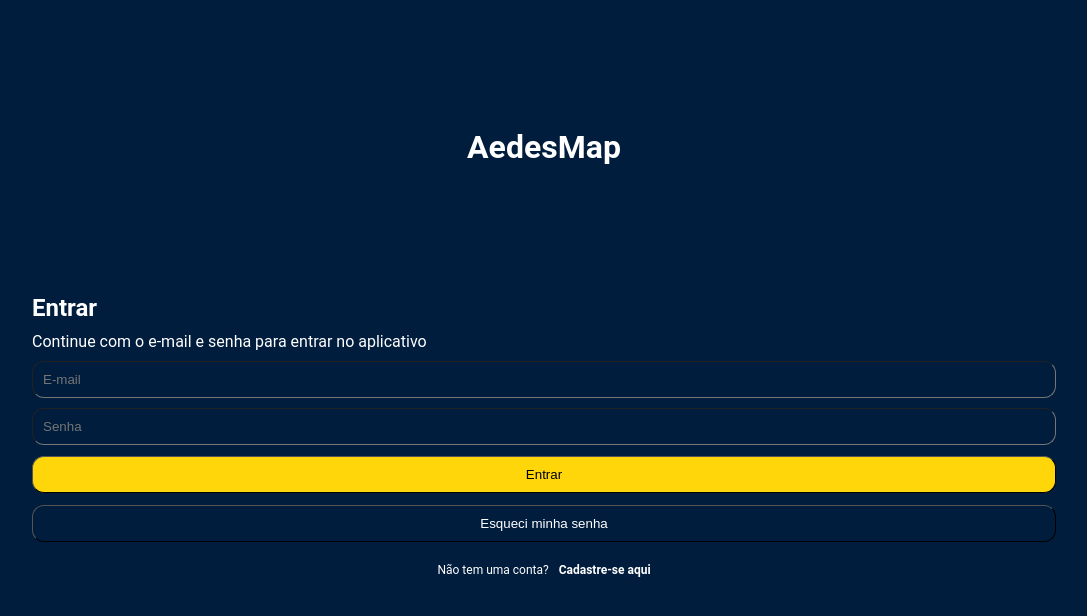
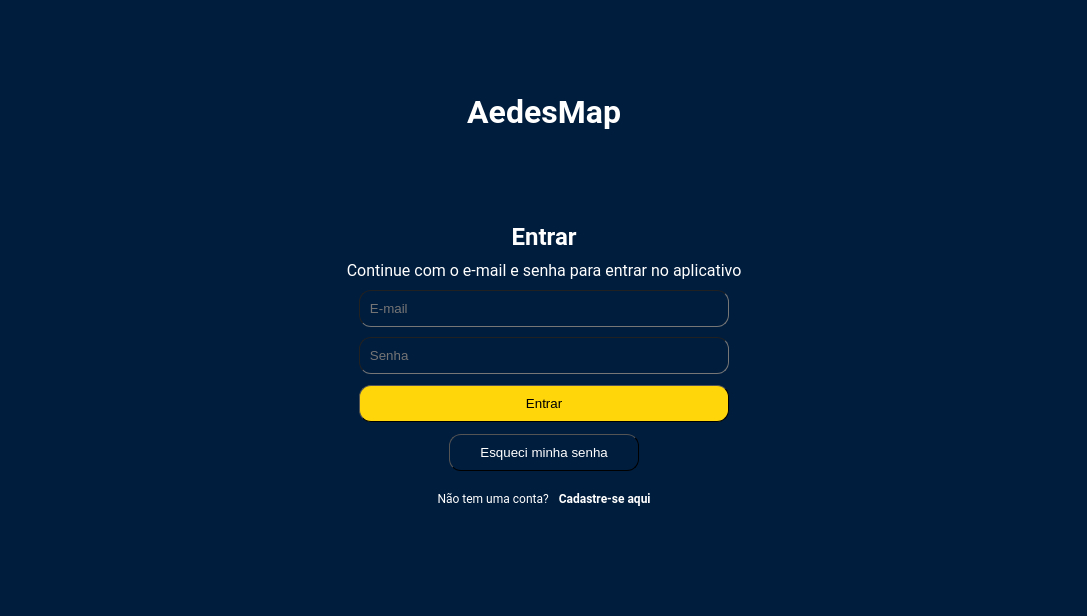
Before and after one commit to Vtr97/AedesMap, a React (Vite) app: page /login in a window 1280 px wide. Shown: the top 616 px of the page, without its empty margins (96-1183 px from the left). Built offline with nearby package versions, Linux system fonts and the light colour scheme.

Commit message:
CSS Desktop Inicial

```diff
--- a/src/pages/LandingPage/LandingPage.module.css
+++ b/src/pages/LandingPage/LandingPage.module.css
@@ -43,3 +43,18 @@
 .buttons button{
     min-width: 70%;
 }
+
+@media (min-width: 720px) {
+    .grid{
+        display: grid;
+        grid-template-columns: 0.5fr auto 0.5fr;
+    }
+    .col_center{
+        grid-column: 2
+
+    }
+    .buttons{
+        max-width: 50%;
+        min-width: 50%;
+    }
+}
--- a/src/pages/LandingPage/LandingPage.tsx
+++ b/src/pages/LandingPage/LandingPage.tsx
@@ -6,13 +6,17 @@ import { useNavigate } from "react-router-dom";
 const LandingPage: React.FC = () => {
     const navigate = useNavigate();
     return (
+        <div className={styles.grid}>
+                <div className={styles.col_center}>
                     <div className={styles["landing-page"]}>
+
                     <header className={styles.header}>
                         <h1 className={styles.logo} onClick={() => navigate("/")}>
                             AedesMap
                         </h1>
                     </header>
                     <main className={styles.main}>
+
                         <h2 className={styles.subtitle}>
                             Utilize <span className={styles.highlight}>Aedes Map</span>{" "}
                             para registrar os focos de dengue na sua região
@@ -38,6 +42,8 @@ const LandingPage: React.FC = () => {
                         </div>
                     </main>
                 </div>
+            </div>
+        </div>
     );
 };
 
--- a/src/pages/LoginPage/LoginPage.module.css
+++ b/src/pages/LoginPage/LoginPage.module.css
@@ -80,3 +80,30 @@
     font-weight: bold;
     cursor: pointer;
 }
+
+@media (min-width: 720px) {
+    .grid{
+        display: grid;
+        grid-template-columns: 0.2fr auto 0.2fr;
+    }
+    .col_center{
+        grid-column: 2
+
+    }
+    .login-form input{
+        min-width: 50%;
+    }
+    .login-form button{
+        min-width: 50%;
+    }
+    .forgot{
+        min-width: 50%;
+    }
+
+    .forgot button{
+        min-width: 50%;
+    }
+    .main{
+        align-items: center;
+    }
+}
--- a/src/pages/LoginPage/LoginPage.tsx
+++ b/src/pages/LoginPage/LoginPage.tsx
@@ -6,6 +6,8 @@ import { useNavigate } from "react-router-dom";
 const LoginPage: React.FC = () => {
     const navigate = useNavigate();
     return (
+        <div className={styles.grid}>
+            <div className={styles.col_center}>
                 <div className={styles["login-page"]}>
                     <header className={styles.header}>
                         <h1 className={styles.logo} onClick={() => navigate("/")}>
@@ -51,6 +53,8 @@ const LoginPage: React.FC = () => {
                         </p>
                     </main>
                 </div>
+            </div>
+        </div>
     );
 };
 
--- a/src/pages/MainAppPage/MainAppPage.module.css
+++ b/src/pages/MainAppPage/MainAppPage.module.css
@@ -3,7 +3,7 @@
     display: flex;
     flex-direction: column;
     text-align: center;
-    height: 100%;
+    height: auto;
     flex: 1;
 }
 
@@ -12,4 +12,5 @@
     position: relative;
     height: 100%;
     z-index: 10001;
+    margin-top: 0.5em
 }
--- a/src/pages/RegisterPage/RegisterPage.module.css
+++ b/src/pages/RegisterPage/RegisterPage.module.css
@@ -63,3 +63,23 @@
     font-weight: bold;
     cursor: pointer;
 }
+
+
+
+@media (min-width: 720px) {
+    .grid{
+        display: grid;
+        grid-template-columns: 0.2fr auto 0.2fr;
+    }
+    .col_center{
+        grid-column: 2
+
+    }
+    .main{
+        align-items: center;
+        margin-left: 0px;
+    }
+    .header{
+        margin: 5%;
+    }
+}
--- a/src/pages/RegisterPage/RegisterPage.tsx
+++ b/src/pages/RegisterPage/RegisterPage.tsx
@@ -6,6 +6,8 @@ import { useNavigate } from "react-router-dom";
 const RegisterPage: React.FC = () => {
     const navigate = useNavigate();
     return (
+        <div className={styles.grid}>
+            <div className={styles.col_center}>
                 <div className={styles["register-page"]}>
                     <header className={styles.header}>
                         <h1 className={styles.logo} onClick={() => navigate("/")}>
@@ -56,6 +58,8 @@ const RegisterPage: React.FC = () => {
                         </p>
                     </main>
                 </div>
+            </div>
+        </div>
     );
 };
 export default RegisterPage;
```
Lines whose indentation alone changed are shown as unchanged.
